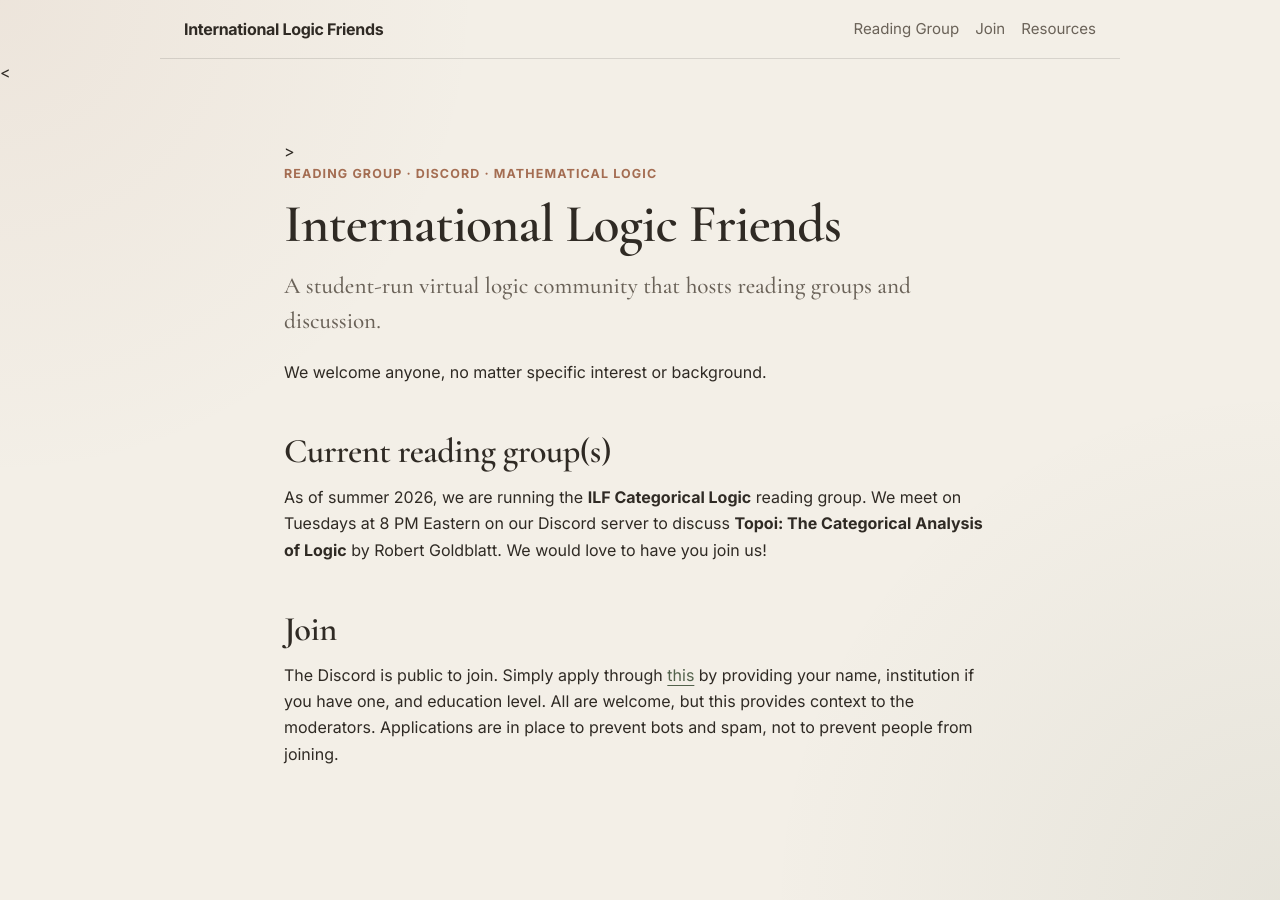
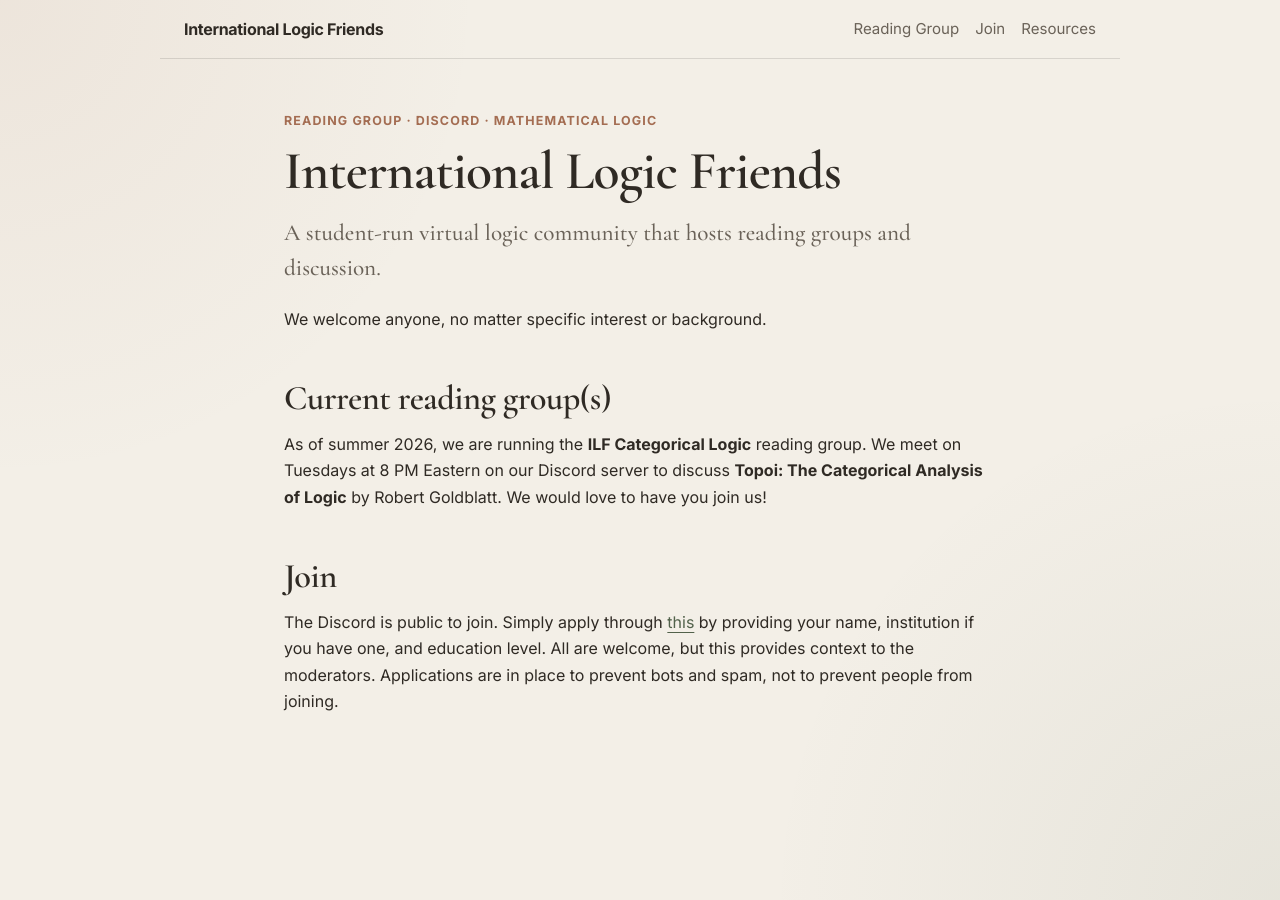
Before and after one commit to international-logic-friends/international-logic-friends.github.io, a Jekyll site: the page built from index.md, in a window 1280 px wide. Built offline with Jekyll 4.4.1, drawn with Linux system fonts in a browser that asks for light colours.

Commit message:
removed brackets

```diff
--- a/_layouts/default.html
+++ b/_layouts/default.html
@@ -11,7 +11,7 @@
   </head>
 
   <body>
-    <<main class="site-main">>
+    <main class="site-main">
       {{ content }}
     </main>
   </body>
```
